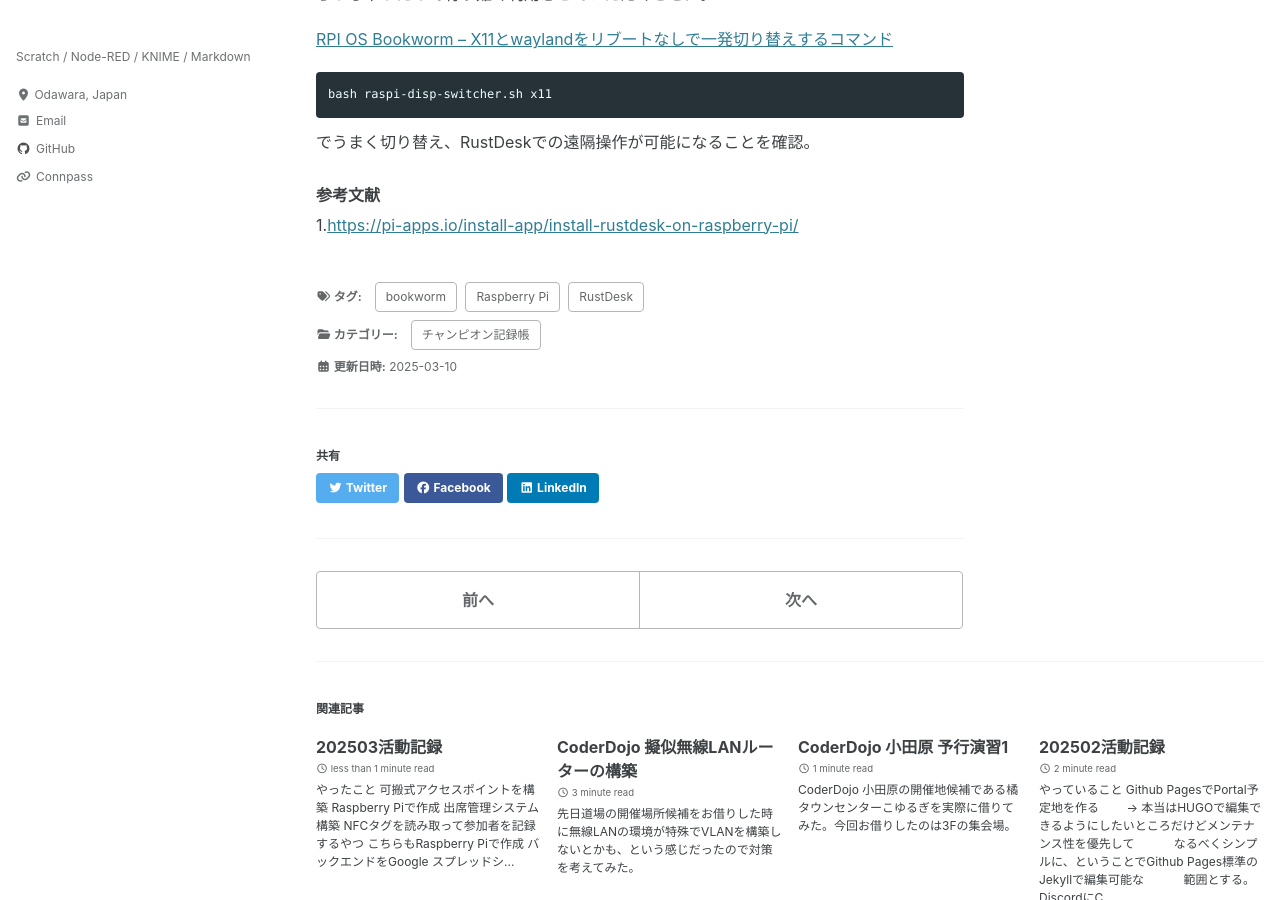
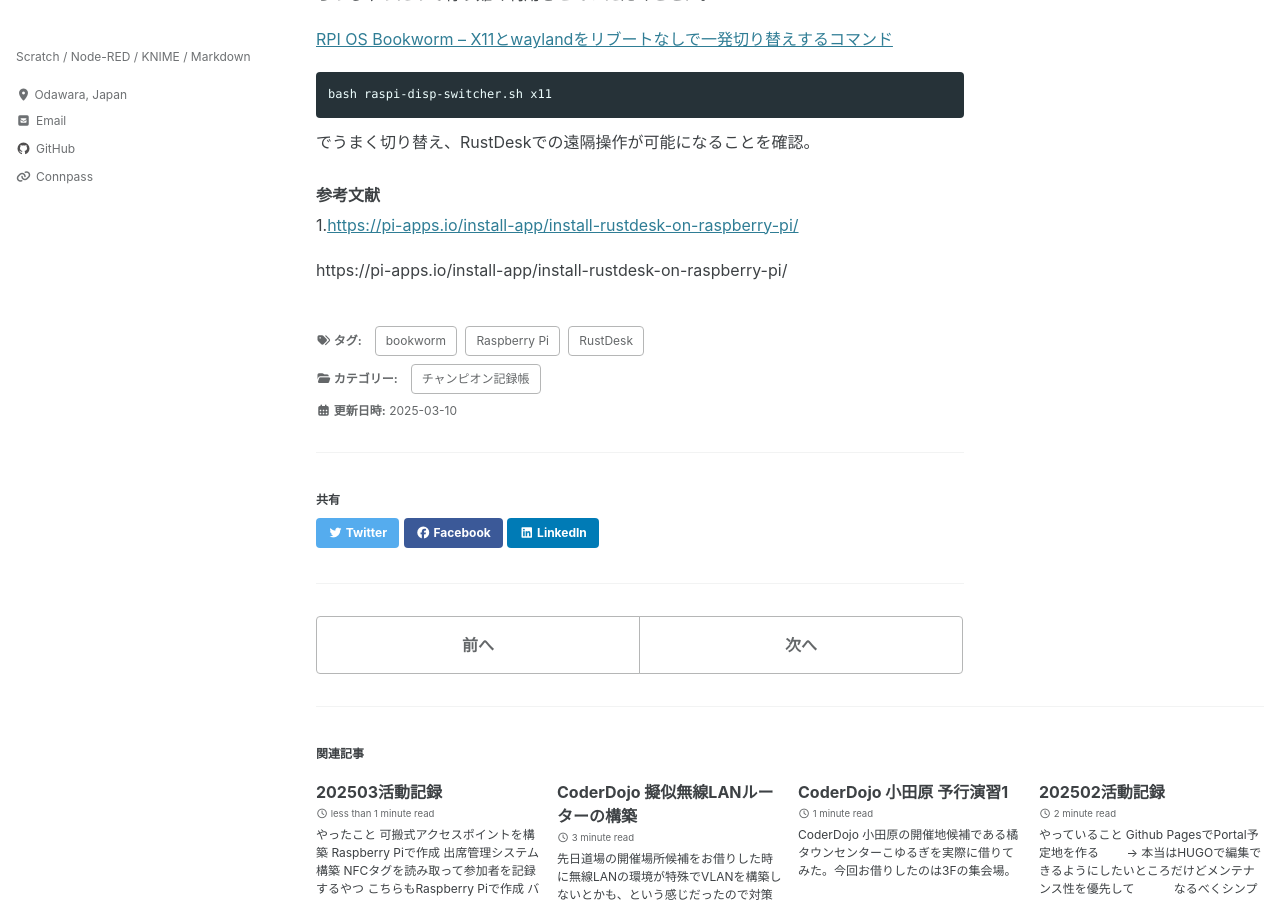
Before and after one commit to CoderDojo-Odawara/coderdojo-odawara.github.io, a Jekyll site: the page built from _posts/2025-3-10-raspi_rustdesk.md, in a window 1280 px wide and 900 px high, scrolled down 739 px. Built offline with Jekyll 4.4.1, drawn with Linux system fonts in a browser that asks for light colours; cached includes are drawn as plain includes; a script that is not in the unit is left out; some of the changed lines change nothing that is shown.

Commit message:
Update 2025-3-10-raspi_rustdesk.md

```diff
--- a/_posts/2025-3-10-raspi_rustdesk.md
+++ b/_posts/2025-3-10-raspi_rustdesk.md
@@ -44,3 +44,5 @@
 
 ###### 参考文献
 1.[https://pi-apps.io/install-app/install-rustdesk-on-raspberry-pi/](https://pi-apps.io/install-app/install-rustdesk-on-raspberry-pi/)
+
+https://pi-apps.io/install-app/install-rustdesk-on-raspberry-pi/
```
